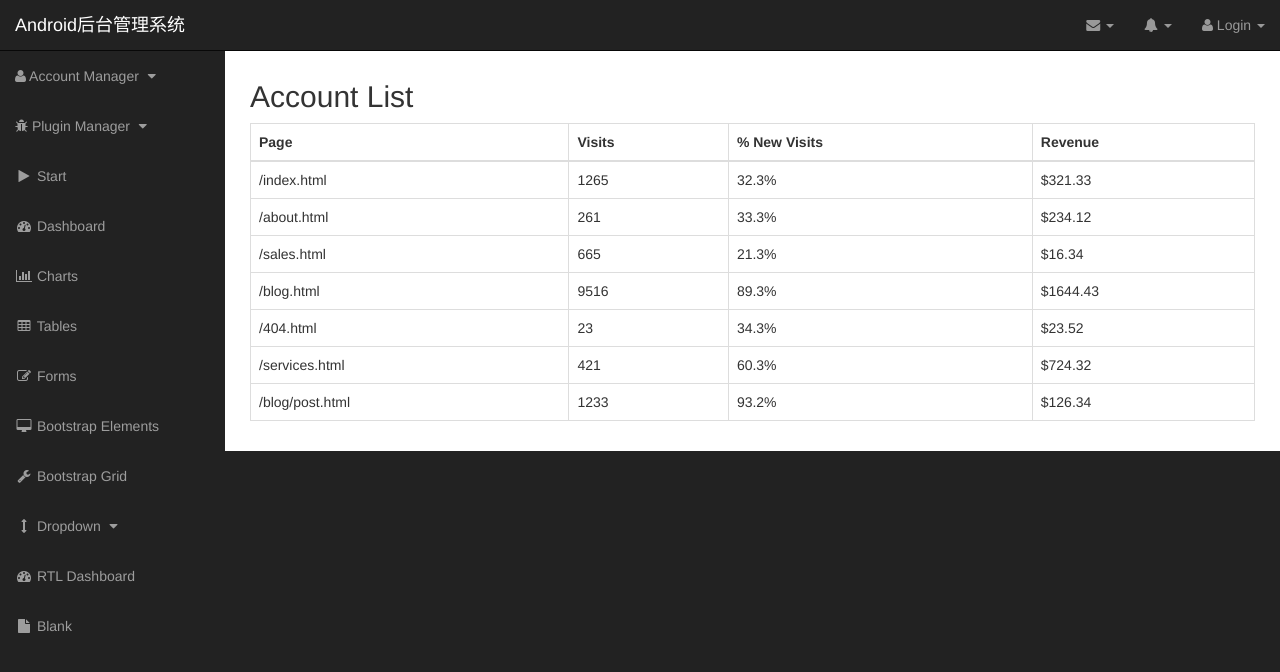
After one commit to Vaitt-Joy/bx-web, a Django app: page /web/account/list/ in a window 1280 px wide. The commit adds this page. Shown: the top 672 px of the page. Run offline with Django 3.2, Linux system fonts and the light colour scheme; grey boxes labelled with a size stand in for pictures from a placeholder-image service; some libraries are stand-ins or nearby versions.

Commit message:
添加业务

```diff
--- a/web/templates/base.html
+++ b/web/templates/base.html
@@ -82,7 +82,7 @@
                                     </span>
                                     <div class="media-body">
                                         <h5 class="media-heading">
-                                            <strong>{% if username %}{{ username }}{% else %}
+                                            <strong>{% if user.username %}{{ user.username }}{% else %}
                                                 Anonymous{% endif %}</strong>
                                         </h5>
                                         <p class="small text-muted"><i class="fa fa-clock-o"></i> Yesterday at 4:32 PM
@@ -100,7 +100,7 @@
                                     </span>
                                     <div class="media-body">
                                         <h5 class="media-heading">
-                                            <strong>{% if username %}{{ username }}{% else %}
+                                            <strong>{% if user.username %}{{ user.username }}{% else %}
                                                 Anonymous{% endif %}</strong>
                                         </h5>
                                         <p class="small text-muted"><i class="fa fa-clock-o"></i> Yesterday at 4:32 PM
@@ -144,9 +144,11 @@
                     </ul>
                 </li>
                 <li class="dropdown">
-                    <a href="#" class="dropdown-toggle" data-toggle="dropdown"><i class="fa fa-user"></i>
-                        {% if user.username %}{{ user.username }}{% else %}Anonymous{% endif %} <b
-                                class="caret"></b></a>
+                    <a href="{% if not user.username %}
+                        {% url  "login" %}
+                    {% endif %}" class="dropdown-toggle" data-toggle="dropdown"><i class="fa fa-user"></i>
+                        {% if user.username %}{{ user.username }}{% else %} Login {% endif %}
+                        <b class="caret"></b></a>
                     <ul class="dropdown-menu">
                         <li>
                             <a href="#"><i class="fa fa-fw fa-user"></i> Profile</a>
@@ -157,10 +159,13 @@
                         <li>
                             <a href="#"><i class="fa fa-fw fa-gear"></i> Settings</a>
                         </li>
+
+                        {% if user.username %}
                             <li class="divider"></li>
                             <li>
-                            <a href="#"><i class="fa fa-fw fa-power-off"></i> Log Out</a>
+                                <a href="{% url "account" 'logout' %}"><i class="fa fa-fw fa-power-off"></i> Log Out</a>
                             </li>
+                        {% endif %}
                     </ul>
                 </li>
             </ul>{% endblock sb_admin_navbar_right %}
@@ -169,6 +174,35 @@
             {#            菜单#}
             <div class="collapse navbar-collapse navbar-ex1-collapse">
                 <ul class="nav navbar-nav side-nav">
+                    {#                    用户管理模块#}
+                    <li>
+                        <a href="javascript:;" data-toggle="collapse" data-target="#account"><i
+                                class="fa fa fa-user"></i> Account Manager <i class="fa fa-fw fa-caret-down"></i></a>
+                        <ul id="account" class="collapse">
+                            <li>
+                                <a href="{% url "account" 'list' %}">Account List</a>
+                            </li>
+                            <li>
+                                <a href="{% url "account" 'add' %}">Account Add</a>
+                            </li>
+                        </ul>
+                    </li>
+
+                    {#                    插件管理模块#}
+                    <li>
+                        <a href="javascript:;" data-toggle="collapse" data-target="#plugin"><i
+                                class="fa fa-bug"></i> Plugin Manager <i class="fa fa-fw fa-caret-down"></i></a>
+                        <ul id="plugin" class="collapse">
+                            <li>
+                                <a href="{% url "plugin" 'list' %}">Plugin List</a>
+                            </li>
+                            <li>
+                                <a href="{% url "plugin" 'add' %}">Plugin Update</a>
+                            </li>
+                        </ul>
+                    </li>
+
+
                     <li {% if nav_active == "start" %}class="active"{% endif %}>
                         <a href="{% url "sb_admin_start" %}"><i class="fa fa-fw fa-play"></i> Start</a>
                     </li>
@@ -289,7 +323,6 @@
 
     </div>
     <!-- /#page-wrapper -->
-
 </div>
 <!-- /#wrapper -->
 
--- /dev/null
+++ b/web/templates/error/403.html
@@ -0,0 +1,4 @@
+{% load i18n %}
+<div class="container-fluid">
+    <h1>403 page not find...</h1>
+</div>
--- /dev/null
+++ b/web/templates/user/account_list.html
@@ -0,0 +1,72 @@
+{% extends "base.html" %}{% load static %}{% block sb_admin_title %}Account List{% endblock sb_admin_title %}
+{% block sb_admin_subheading %}{% endblock sb_admin_subheading %}
+{% block sb_admin_breadcrumb %}<i class="fa fa-dashboard"></i>
+    <a href="index.html">首页</a>{% endblock sb_admin_breadcrumb %}
+{% block sb_admin_breadcrumb_active %}
+    <li class="active">
+        <i class="fa fa-table"></i> Tables
+    </li>
+{% endblock sb_admin_breadcrumb_active %}
+{% block sb_admin_content %}
+    <div class="row">
+        <div class="col-lg-12">
+            <h2>Account List</h2>
+            <div class="table-responsive">
+                <table class="table table-bordered table-hover">
+                    <thead>
+                    <tr>
+                        <th>Page</th>
+                        <th>Visits</th>
+                        <th>% New Visits</th>
+                        <th>Revenue</th>
+                    </tr>
+                    </thead>
+                    <tbody>
+                    <tr>
+                        <td>/index.html</td>
+                        <td>1265</td>
+                        <td>32.3%</td>
+                        <td>$321.33</td>
+                    </tr>
+                    <tr>
+                        <td>/about.html</td>
+                        <td>261</td>
+                        <td>33.3%</td>
+                        <td>$234.12</td>
+                    </tr>
+                    <tr>
+                        <td>/sales.html</td>
+                        <td>665</td>
+                        <td>21.3%</td>
+                        <td>$16.34</td>
+                    </tr>
+                    <tr>
+                        <td>/blog.html</td>
+                        <td>9516</td>
+                        <td>89.3%</td>
+                        <td>$1644.43</td>
+                    </tr>
+                    <tr>
+                        <td>/404.html</td>
+                        <td>23</td>
+                        <td>34.3%</td>
+                        <td>$23.52</td>
+                    </tr>
+                    <tr>
+                        <td>/services.html</td>
+                        <td>421</td>
+                        <td>60.3%</td>
+                        <td>$724.32</td>
+                    </tr>
+                    <tr>
+                        <td>/blog/post.html</td>
+                        <td>1233</td>
+                        <td>93.2%</td>
+                        <td>$126.34</td>
+                    </tr>
+                    </tbody>
+                </table>
+            </div>
+        </div>
+    </div>
+{% endblock sb_admin_content %}
--- a/web/urls.py
+++ b/web/urls.py
@@ -1,6 +1,6 @@
 from django.conf.urls import url
 
-from web.views import accountViews, views
+from web.views import accountViews, views, pluginViews
 
 urlpatterns = [
 
@@ -13,6 +13,9 @@ urlpatterns = [
     url(r'^bootstrap-grid/$', views.bootstrap_grid, name='sb_admin_bootstrap_grid'),
     url(r'^rtl-dashboard/$', views.rtl_dashboard, name='sb_admin_rtl_dashboard'),
     url(r'^blank/$', views.blank, name='sb_admin_blank'),
-    url(r'^login/$', accountViews.login, name='login'),
-    url(r'^logout/$', accountViews.logout_views, name='logout'),
+
+    # url(r'^login/$', accountViews.login, name='login'),
+    url(r'^account/([a-z]+)/$', accountViews.account, name='account'),
+
+    url(r'^plugin/([a-z]+)/$', pluginViews.plugin, name='plugin'),
 ]
--- a/web/views/accountViews.py
+++ b/web/views/accountViews.py
@@ -6,6 +6,19 @@ from django.contrib.auth import logout
 from web.forms import AccountForm
 from web.models import Account
 from web.tools.PyTools import get_client_ip
+
+
+def account(req, method=''):
+    if method == 'list':
+        return account_list(req)
+    elif method == 'add':
+        return account_add(req)
+    elif method == 'login':
+        return login(req)
+    elif method == 'logout':
+        return logout_views(req)
+    else:
+        return render(req, "tempfile/baseImpl.html", {"html": "error/403.html", "title": "403", "nav_active": "403"})
 
 
 def login(req):
@@ -43,3 +56,12 @@ def login(req):
 
 def logout_views(req):
     logout(req)
+    login(req)
+
+
+def account_add(req):
+    return render(req, "user/account_add.html", {"nav_active": "account-add"})
+
+
+def account_list(req):
+    return render(req, "user/account_list.html", {"nav_active": "account-list"})
--- a/web/views/pluginViews.py
+++ b/web/views/pluginViews.py
@@ -0,0 +1,2 @@
+def plugin(request, method=''):
+    return None
```
Also changed, not shown: BxWeb/settings.py (+10 -10 lines), web/templates/plugin/plugin_add.html (added, +10 -0 lines), web/templates/plugin/plugin_list.html (added, +10 -0 lines), web/templates/tempfile/baseImpl.html (added, +28 -0 lines), web/templates/user/account_add.html (added, +13 -0 lines), db.sqlite3. Lines whose indentation alone changed are shown as unchanged.
